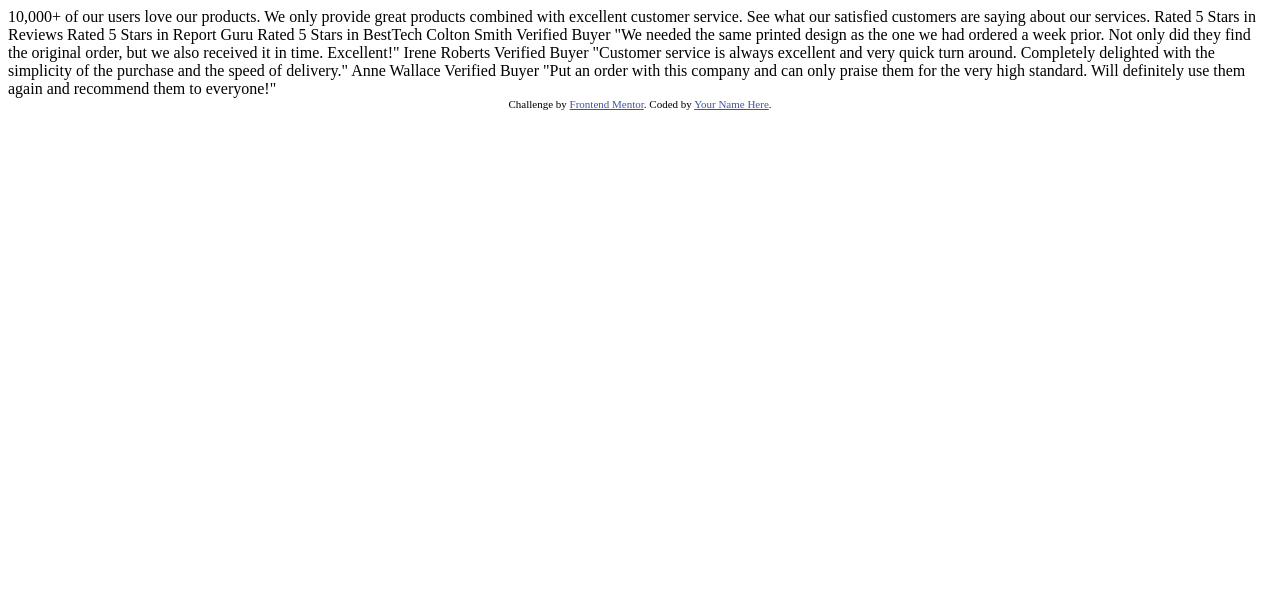
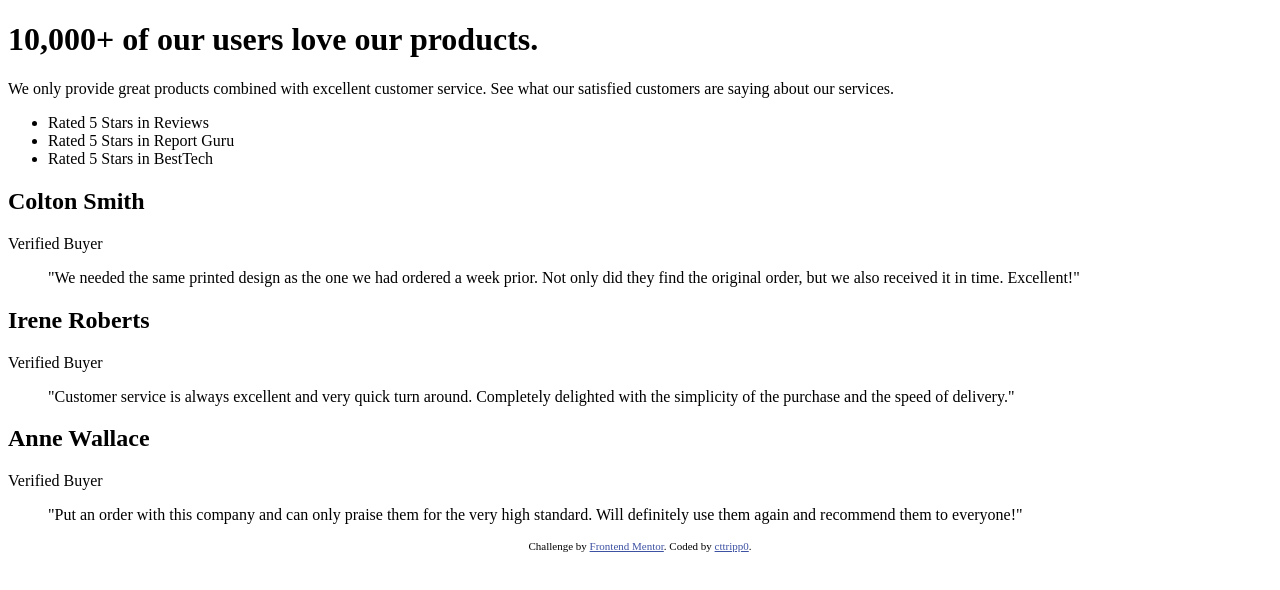
Before and after one commit to cttripp0/Social-Proof-Section, a plain HTML site: page index.html in a window 1280 px wide. Drawn offline with Linux system fonts and the light colour scheme.

Commit message:
Refactor HTML structure and add CSS variables for styling

```diff
--- a/index.html
+++ b/index.html
@@ -24,35 +24,53 @@
 </head>
 
 <body>
-  10,000+ of our users love our products.
-
+  <main>
+    <header>
+      <h1>10,000+ of our users love our products.</h1>
+      <p>
         We only provide great products combined with excellent customer service.
         See what our satisfied customers are saying about our services.
-
-  Rated 5 Stars in Reviews
-  Rated 5 Stars in Report Guru
-  Rated 5 Stars in BestTech
-
-  Colton Smith
-  Verified Buyer
+      </p>
+    </header>
+    <aside>
+      <ul>
+        <li>Rated 5 Stars in Reviews</li>
+        <li>Rated 5 Stars in Report Guru</li>
+        <li>Rated 5 Stars in BestTech</li>
+      </ul>
+    </aside>
+    <section>
+      <article>
+        <h2>Colton Smith</h2>
+        <p>Verified Buyer</p>
+        <blockquote>
           "We needed the same printed design as the one we had ordered a week prior.
           Not only did they find the original order, but we also received it in time.
           Excellent!"
-
-  Irene Roberts
-  Verified Buyer
+        </blockquote>
+      </article>
+      <article>
+        <h2>Irene Roberts</h2>
+        <p>Verified Buyer</p>
+        <blockquote>
           "Customer service is always excellent and very quick turn around. Completely
           delighted with the simplicity of the purchase and the speed of delivery."
-
-  Anne Wallace
-  Verified Buyer
+        </blockquote>
+      </article>
+      <article>
+        <h2>Anne Wallace</h2>
+        <p>Verified Buyer</p>
+        <blockquote>
           "Put an order with this company and can only praise them for the very high
           standard. Will definitely use them again and recommend them to everyone!"
+        </blockquote>
+      </article>
+    </section>
+  </main>
 
   <div class="attribution">
     Challenge by
-    <a href="https://www.frontendmentor.io?ref=challenge" target="_blank">Frontend Mentor</a>. Coded by <a href="#">Your
-      Name Here</a>.
+    <a href="https://www.frontendmentor.io?ref=challenge" target="_blank">Frontend Mentor</a>. Coded by <a href="#">cttripp0</a>.
   </div>
 </body>
 
--- a/style.css
+++ b/style.css
@@ -0,0 +1,9 @@
+:root{
+    --clr-vdarkmagenta: hsl(300, 43%, 22%);
+    --clr-softpink:hsl(333, 80%, 67%) ;
+    --clr-darkgraymagenta: hsl(303, 10%, 53%);
+    --clr-lightgraymagenta: hsl(300, 24%, 96%);
+    --clr-white: hsl(0, 0%, 100%);
+    --font-semibold: 500px;
+    --font-bold: 700px;
+}
```
Lines whose indentation alone changed are shown as unchanged.
